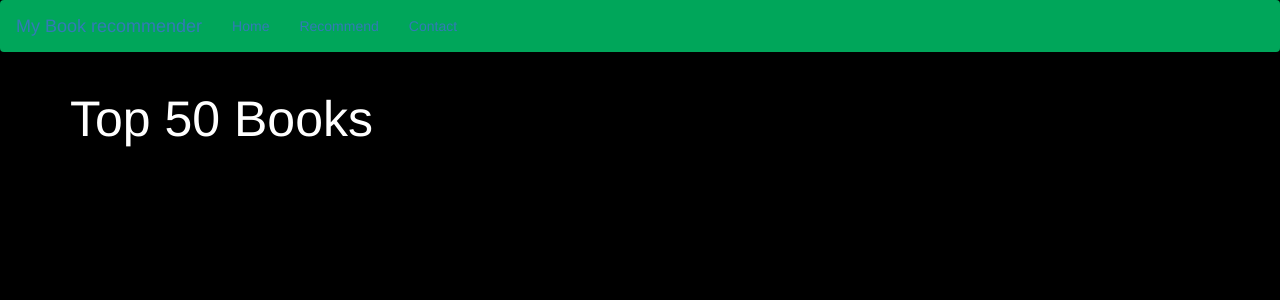
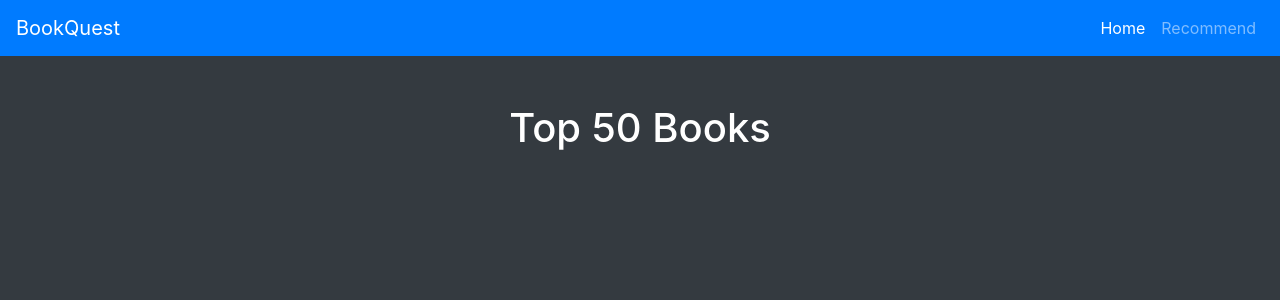
Before and after one commit to rsarsahay/Book-Recommender, a Flask app: page / in a window 1280 px wide. Shown: the top 300 px of the page. Run offline with Flask 3, Linux system fonts and the light colour scheme; parts of the project's set-up code (start-up, migrations or seed data) failed here and were passed over.

Commit message:
Update index.html

```diff
--- a/templates/index.html
+++ b/templates/index.html
@@ -2,49 +2,86 @@
 <html lang="en">
 <head>
     <meta charset="UTF-8">
-    <title>Book Recommender System</title>
+    <meta name="viewport" content="width=device-width, initial-scale=1.0">
+    <title>BookQuest</title>
     <!-- Latest compiled and minified CSS -->
-<link rel="stylesheet" href="https://cdn.jsdelivr.net/npm/bootstrap@3.3.7/dist/css/bootstrap.min.css" integrity="sha384-BVYiiSIFeK1dGmJRAkycuHAHRg32OmUcww7on3RYdg4Va+PmSTsz/K68vbdEjh4u" crossorigin="anonymous">
-</head>
+    <link rel="stylesheet" href="https://cdn.jsdelivr.net/npm/bootstrap@4.6.0/dist/css/bootstrap.min.css">
     <style>
-    .text-white{
-        color:white
+        body {
+            background-color: #343a40; /* Dark background color */
+            color: #ffffff; /* White text color */
+        }
+        .navbar {
+            background-color: #007bff; /* Navbar color */
+        }
+        .card {
+            background-color: #212529; /* Card background color */
+            color: #ffffff; /* Card text color */
+            border: none; /* Remove card border */
+            border-radius: 10px; /* Add border radius */
+            box-shadow: 0 4px 8px rgba(0, 0, 0, 0.1); /* Add box shadow */
+        }
+        .card img {
+            border-radius: 10px 10px 0 0; /* Rounded corners for top */
+        }
+        .card-body {
+            padding: 20px; /* Add padding */
+        }
+        .card-title {
+            font-size: 1.2rem; /* Increase font size */
+            margin-bottom: 5px; /* Add margin bottom */
+        }
+        .card-text, .card-rating {
+            font-size: 1rem; /* Set font size */
+            margin-bottom: 0; /* Remove default margin */
+        }
+        .card-rating {
+            color: #f8c10a; /* Rating color */
         }
     </style>
-<body style="background-color:black">
+</head>
+<body>
 
-    <nav class="navbar" style="background-color:#00a65a">
-        <a class="navbar-brand">My Book recommender</a>
-        <ul class="nav navbar-nav">
-            <li><a href="/">Home</a></li>
-            <li><a href="/recommend">Recommend</a></li>
-            <li><a>Contact</a></li>
+<nav class="navbar navbar-expand-lg navbar-dark">
+    <a class="navbar-brand" href="#">BookQuest</a>
+    <button class="navbar-toggler" type="button" data-toggle="collapse" data-target="#navbarNav" aria-controls="navbarNav" aria-expanded="false" aria-label="Toggle navigation">
+        <span class="navbar-toggler-icon"></span>
+    </button>
+    <div class="collapse navbar-collapse" id="navbarNav">
+        <ul class="navbar-nav ml-auto">
+            <li class="nav-item active">
+                <a class="nav-link" href="/">Home</a>
+            </li>
+            <li class="nav-item">
+                <a class="nav-link" href="/recommend">Recommend</a>
+            </li>
         </ul>
+    </div>
 </nav>
 
-    <div class="container">
+<div class="container mt-5">
     <div class="row">
         <div class="col-md-12">
-                <h1 class="text-white" style="font-size:50px">Top 50 Books</h1>
+            <h1 class="text-center mb-5">Top 50 Books</h1>
         </div>
 
         {% for i in range(book_name|length) %}
-                <div class="col-md-3" style="margin-top:50px">
-                    <div class="card">
+            <div class="col-md-3">
+                <div class="card mb-4">
+                    <img class="card-img-top" src="{{ image[i] }}" alt="{{ book_name[i] }}">
                     <div class="card-body">
-                            <img class="card-img-top" src="{{ image[i] }}">
-                            <p class="text-white">{{ book_name[i] }}</p>
-                            <h4 class="text-white">{{ author[i] }}</h4>
-                            <h4 class="text-white">Votes - {{ votes[i] }}</h4>
-                            <h4 class="text-white">Rating - {{ rating[i] }}</h4>
+                        <h5 class="card-title">{{ book_name[i] }}</h5>
+                        <p class="card-text">{{ author[i] }}</p>
+                        <p class="card-rating">Rating - {{ rating[i] }}</p>
+                        <p class="card-votes">Votes - {{ votes[i] }}</p>
                     </div>
                 </div>
             </div>
         {% endfor %}
-
-
     </div>
 </div>
 
+<script src="https://cdn.jsdelivr.net/npm/@popperjs/core@2.11.6/dist/umd/popper.min.js"></script>
+<script src="https://cdn.jsdelivr.net/npm/bootstrap@4.6.0/dist/js/bootstrap.min.js"></script>
 </body>
 </html>
```
Lines whose indentation alone changed are shown as unchanged.
